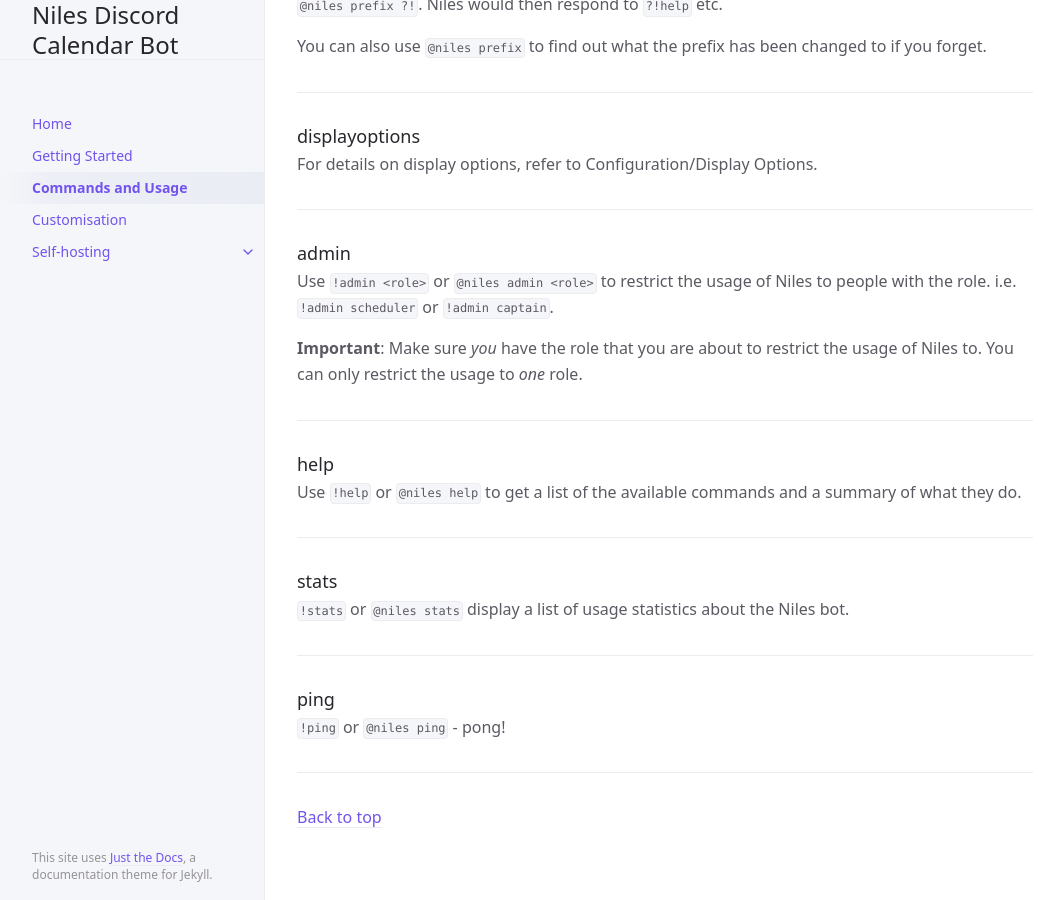
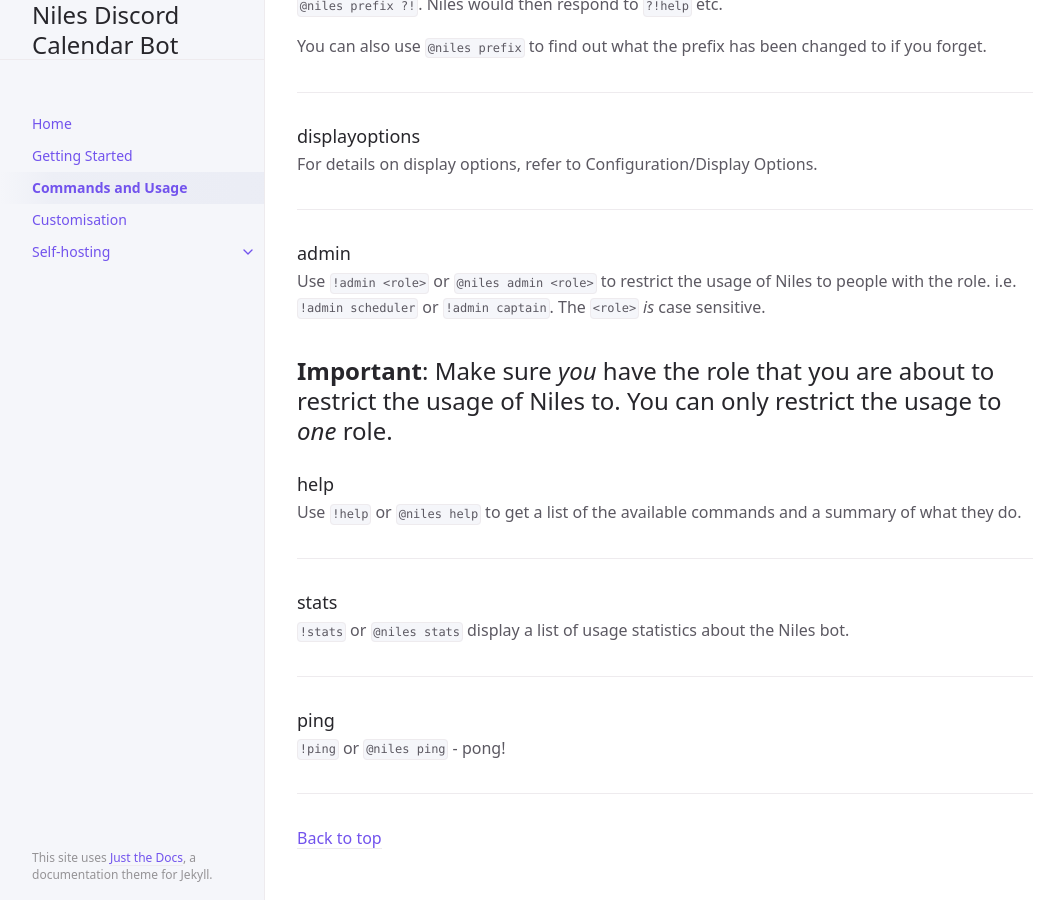
Before and after one commit to niles-bot/niles, a Jekyll site: the page built from docs/usage.md, in a window 1280 px wide and 900 px high, scrolled down 4222 px. Shown: the whole window, without its empty margins (107-1171 px from the left). Built offline with Jekyll 4.4.1, drawn with Linux system fonts in a browser that asks for light colours.

Commit message:
Fixes #84

```diff
--- a/docs/usage.md
+++ b/docs/usage.md
@@ -148,10 +148,9 @@
 ### admin
 
 Use `!admin <role>` or `@niles admin <role>` to restrict the usage of Niles to people with the role.
-i.e. `!admin scheduler` or `!admin captain`.
+i.e. `!admin scheduler` or `!admin captain`. The `<role>` *is* case sensitive.
 
 **Important**: Make sure *you* have the role that you are about to restrict the usage of Niles to. You can only restrict the usage to *one* role.
-
 ---
 
 ### help
```
